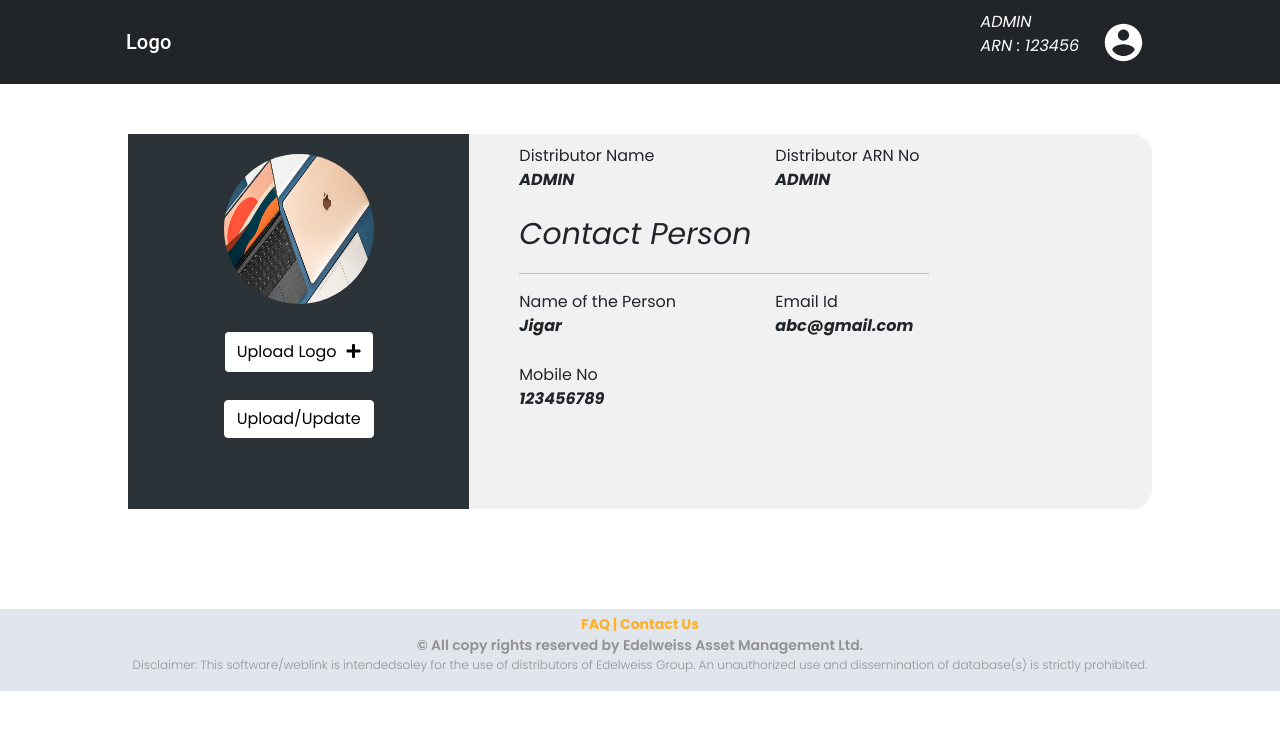
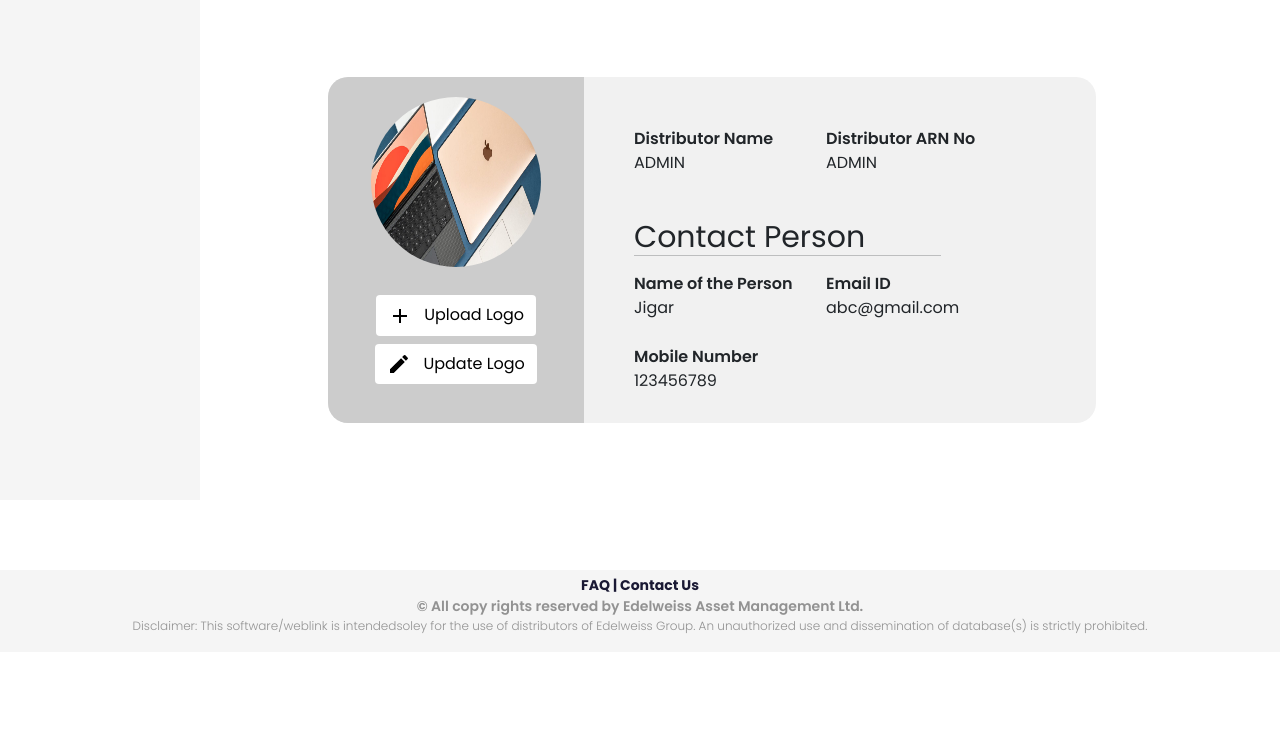
Before and after one commit to shahjigar556/Edelweises, a React (Create React App) app: page /profile in a window 1280 px wide. Shown: the top 730 px of the page. Built offline with nearby package versions, Linux system fonts and the light colour scheme.

Commit message:
bug fix and improvements

```diff
--- a/src/App.css
+++ b/src/App.css
@@ -48,7 +48,7 @@ input:focus{
 }
 
 .footer{
-  background-color: #e1e6ed;
+  background-color: #F5F5F5;
   text-align: center;
   padding-top: 5px;
   padding-bottom: 1px;
--- a/src/App.js
+++ b/src/App.js
@@ -7,11 +7,13 @@ import UploadPage from "./pages/UploadPage";
 import Profile from "./pages/Profile";
 import CoBranding from "./pages/CoBranding";
 import DashBoard from "./pages/DashBoard";
+import MainPage from "./pages/MainPage";
 
 function App() {
   return (
     <React.Fragment>
-      <Route exact path="/" component={Login} />
+      <Route exact path="/main" component={MainPage} />
+      <Route exact path="/login" component={Login} />
       <Route exact path="/register" component={SignUp} />
       <Route exact path="/upload" component={UploadPage} />
       <Route exact path="/profile" component={Profile} />
--- a/src/components/Footer.js
+++ b/src/components/Footer.js
@@ -3,20 +3,20 @@ import React from "react";
 function Footer() {
   return (
     <>
-      <div className="footer" style={{ marginTop: "100px" }}>
+      <div className="footer">
         <p
           style={{
-            color: "#feb126",
+            color: "#1A1934",
             fontWeight: 700,
             marginBottom: 0,
             fontSize: "14px",
           }}
         >
-          <a href style={{ color: "#feb126" }}>
+          <a href style={{ color: "#1A1934" }}>
             FAQ
           </a>{" "}
           |{" "}
-          <a href style={{ color: "#feb126" }}>
+          <a href style={{ color: "#1A1934" }}>
             Contact Us
           </a>
         </p>
--- a/src/components/Header.js
+++ b/src/components/Header.js
@@ -1,161 +1,130 @@
-import React from "react";
-import { makeStyles } from "@material-ui/core/styles";
-import AppBar from "@material-ui/core/AppBar";
-import Toolbar from "@material-ui/core/Toolbar";
-import Typography from "@material-ui/core/Typography";
-import IconButton from "@material-ui/core/IconButton";
-import AccountCircle from "@material-ui/icons/AccountCircle";
-import MenuItem from "@material-ui/core/MenuItem";
-import Menu from "@material-ui/core/Menu";
-import companyLogo from "../images/companyLogo.png";
-import { NavLink } from "react-router-dom";
-import { useState } from "react";
+import React from 'react';
+import PropTypes from 'prop-types';
+import { makeStyles } from '@material-ui/core/styles';
+import AppBar from '@material-ui/core/AppBar';
+import Tabs from '@material-ui/core/Tabs';
+import Tab from '@material-ui/core/Tab';
+import Typography from '@material-ui/core/Typography';
+import Box from '@material-ui/core/Box';
+import Dashboard from '../pages/DashBoard';
+import Upload from '../pages/UploadPage';
+import CoBranding from '../pages/CoBranding';
+import Profile from '../pages/Profile';
+import {useEffect} from 'react';
+function TabPanel(props) {
+  const { children, value, index, ...other } = props;
+
+  return (
+    <div
+      role="tabpanel"
+      hidden={value !== index}
+      id={`simple-tabpanel-${index}`}
+      aria-labelledby={`simple-tab-${index}`}
+      {...other}
+    >
+      {value === index && (
+        <Box p={3}>
+          <Typography>{children}</Typography>
+        </Box>
+      )}
+    </div>
+  );
+}
+
+TabPanel.propTypes = {
+  children: PropTypes.node,
+  index: PropTypes.any.isRequired,
+  value: PropTypes.any.isRequired,
+};
+
+function a11yProps(index) {
+  return {
+    id: `simple-tab-${index}`,
+    'aria-controls': `simple-tabpanel-${index}`,
+  };
+}
 
 const useStyles = makeStyles((theme) => ({
   root: {
     flexGrow: 1,
-    width: "100%",
+    backgroundColor: theme.palette.background.paper,
   },
-  menuButton: {
-    marginRight: theme.spacing(2),
+  appbar_color:{
+    backgroundColor: '#fff',
+    color: '#000',
+    borderBottom:' 2px solid #808080',
   },
-  title: {
-    flexGrow: 0.9,
+  customStyleOnTab:{
+    fontSize: '20px',
+    color:'#707070'
   },
-  linkStyle: {
-    textDecoration: "none",
-    color: "black",
-  },
-  font: {
-    [theme.breakpoints.down("sm")]: {
-      fontSize: "15px",
-      marginLeft: "1000px",
-      paddingTop:'5px'
-    },
-  },
+  activeTab:{
+    fontSize:'20px',
+    fontWeight:'600',
+    color:'#000'
+  }
+
 }));
 
-export default function MenuAppBar() {
+export default function Header() {
   const classes = useStyles();
-  const [auth, setAuth] = React.useState(true);
-  const [anchorEl, setAnchorEl] = React.useState(null);
-  const open = Boolean(anchorEl);
+  const [value, setValue] = React.useState(0);
+  useEffect(()=>{
+    console.log('In Header.js');
+  },[])
 
-  const handleChange = (event) => {
-    setAuth(event.target.checked);
+  const handleChange = (event, newValue) => {
+    setValue(newValue);
   };
-
-  const handleMenu = (event) => {
-    console.log(event.currentTarget);
-    setAnchorEl(event.currentTarget);
-  };
-
-  const handleClose = () => {
-    console.log("close clicked");
-    setAnchorEl(null);
-  };
-
-  const [name, setName] = useState("ADMIN");
-  const [ARN, setARN] = useState(123456);
 
   return (
     <div className={classes.root}>
-      <AppBar
-        position="static"
-        style={{ background: "#212529", color: "white" }}
-        elevation="0"
-      >
-        <Toolbar>
-          <Typography variant="h6" className={classes.title}>
-            {/* <img
-              src={companyLogo}
-              style={{ marginLeft: "10%" }}
-              alt="companyLogo"
-              className="img-fluid"
-              height="200px"
-              width="200px"
-            /> */}
-            <div style={{marginLeft:'11%'}}>
-                Logo
-            </div>
-          </Typography>
-          {auth && (
-            <div style={{ display: "flex" }}>
-              <div
-                style={{
-                  padding: "10px",
-                  marginLeft: "20px",
-                }}
-                className={classes.font}
-              >
-                <p style={{ fontFamily: "poppins", fontStyle: "italic",marginBottom:'0' }}>
-                  {name}
-                </p>
-                <p style={{ fontFamily: "poppins", fontStyle: "italic"}}>
-                  ARN :{" "}{ARN}
-                </p>
-              </div>
-              <IconButton
-                aria-label="account of current user"
-                aria-controls="menu-appbar"
-                aria-haspopup="true"
-                onClick={handleMenu}
-                color="inherit"
-
-              >
-                <AccountCircle style={{ fontSize: "45px" }} />
-              </IconButton>
-              <Menu
-                id="menu-appbar"
-                anchorEl={anchorEl}
-                anchorOrigin={{
-                  vertical: "top",
-                  horizontal: "right",
-                }}
-                keepMounted
-                transformOrigin={{
-                  vertical: "top",
-                  horizontal: "right",
-                }}
-                open={open}
-                onClose={handleClose}
-              >
-                <NavLink
-                  to="/profile"
-                  className={classes.linkStyle}
-                  activeStyle={{ color: "blue" }}
-                >
-                  <MenuItem onClick={handleClose}>Profile</MenuItem>
-                </NavLink>
-                <NavLink
-                  to="/dashboard"
-                  className={classes.linkStyle}
-                  activeStyle={{ color: "blue" }}
-                >
-                  <MenuItem onClick={handleClose}>Dashboard</MenuItem>
-                </NavLink>
-                <NavLink
-                  to="/cobranding"
-                  className={classes.linkStyle}
-                  activeStyle={{ color: "blue" }}
-                >
-                  <MenuItem onClick={handleClose}>Cobranding</MenuItem>
-                </NavLink>
-                <NavLink
-                  to="/upload"
-                  className={classes.linkStyle}
-                  activeStyle={{ color: "blue" }}
-                >
-                  <MenuItem onClick={handleClose}>Upload</MenuItem>
-                </NavLink>
-              </Menu>
-            </div>
-          )}
-        </Toolbar>
+      <AppBar position="static" className={classes.appbar_color} elevation={0}>
+        <Tabs
+            value={value}
+            onChange={handleChange}
+            aria-label="simple tabs example"
+            TabIndicatorProps={{style: {backgroundColor: "white" , fontFamily : 'Poppins'}}}
+            classes={{indicator: classes.customStyleOnActiveTab}}>
+          <Tab label={<span className={ value === 0 ? classes.activeTab : classes.customStyleOnTab}>Dashboard</span>}  {...a11yProps(0)} />
+          <Tab label={<span className={ value === 1 ? classes.activeTab : classes.customStyleOnTab}>Upload</span>}  {...a11yProps(1)} />
+          <Tab label={<span className={ value === 2 ? classes.activeTab : classes.customStyleOnTab}>Co-Branding</span>} {...a11yProps(2)} />
+          <Tab label={<span className={ value === 3 ? classes.activeTab : classes.customStyleOnTab}>Profile</span>} {...a11yProps(3)} />
+        </Tabs>
       </AppBar>
-      {/* <center>
-        <hr style={{ width: "80%" }} />
-      </center> */}
+      <TabPanel value={value} index={0}>
+        <Dashboard />
+      </TabPanel>
+      <TabPanel value={value} index={1}>
+        <Upload/>
+      </TabPanel>
+      <TabPanel value={value} index={2}>
+        <CoBranding/>
+      </TabPanel>
+      <TabPanel value={value} index={3}>
+        <Profile/>
+      </TabPanel>
     </div>
+    // <div className={classes.root}>
+    //   <AppBar position="static">
+    //     <Tabs value={value} onChange={handleChange} aria-label="simple tabs example">
+    //       <Tab label="Item One" {...a11yProps(0)} />
+    //       <Tab label="Item Two" {...a11yProps(1)} />
+    //       <Tab label="Item Three" {...a11yProps(2)} />
+    //     </Tabs>
+    //   </AppBar>
+    //   <TabPanel value={value} index={0}>
+    //       <Dashboard />
+    //   </TabPanel>
+    //   <TabPanel value={value} index={1}>
+    //        <Upload/>
+    //   </TabPanel>
+    //   <TabPanel value={value} index={2}>
+    //        <CoBranding/>
+    //   </TabPanel>
+    //    <TabPanel value={value} index={3}>
+    //          <Profile/>
+    //    </TabPanel>
+    // </div>
   );
 }
--- a/src/components/uploadLogo/Button.js
+++ b/src/components/uploadLogo/Button.js
@@ -1,18 +1,23 @@
 import React from "react";
 import './button.css';
-function Button({text,color,backgroundColor}) {
+import CreateIcon from '@material-ui/icons/Create';
+import AddIcon from '@material-ui/icons/Add';
+
+
+function Button({text,color,backgroundColor,type}) {
     const handleChange=()=>{
         console.log('Upload button clicked')
     }
+
   return (
     <React.Fragment>
       <div className="button-wrap">
         <label className="new-button" for="upload" style={{color,backgroundColor}}>
+          <span style={{marginRight: '8px'}}>
+            {type? <AddIcon/>: <CreateIcon/>}
+          </span>
           {" "}
           {text}
-          <span style={{ marginLeft: "10px" }}>
-            <i className="fas fa-plus"></i>
-          </span>
         </label>
         <input onClick={handleChange} id="upload" type="file" />
       </div>
--- a/src/pages/CoBranding.js
+++ b/src/pages/CoBranding.js
@@ -88,7 +88,7 @@ function CoBranding() {
   };
   return (
     <div>
-      <Header />
+      {/* <Header /> */}
       <div className={classes.root}>
         <Grid container>
           <Grid item md={6} xs={12} className={classes.leftPart}>
--- a/src/pages/DashBoard.js
+++ b/src/pages/DashBoard.js
@@ -50,7 +50,7 @@ function DashBoard() {
   const classes = useStyles();
   return (
     <div>
-      <Header />
+      {/* <Header /> */}
 
       <div className={classes.root}>
         <div style={{ display: "flex" }}>
--- a/src/pages/Profile.js
+++ b/src/pages/Profile.js
@@ -9,9 +9,10 @@ import laptop from "../images/laptop.jpg";
 import Button from "../components/uploadLogo/Button";
 import Footer from "../components/Footer";
 
+
 const useStyles = makeStyles((theme) => ({
   leftPart: {
-    backgroundColor: "#2c3338",
+    backgroundColor: "#CCCCCC",
     display: "flex",
     flexDirection: "column",
     justifyContent: "center",
@@ -21,17 +22,19 @@ const useStyles = makeStyles((theme) => ({
   },
   root: {
     margin: "auto",
-    width: "80%",
-    marginTop: "50px",
+    marginLeft:'10%',
+    width: "60%",
+    overflowY : 'hidden',
     borderRadius: "20px",
     backgroundColor: "#f1f1f1",
   },
   bold: {
-    fontWeight: "bold",
-    fontStyle:'italic'
+    // fontWeight: "bold",
+    // fontStyle:'italic'
   },
   line: {
     width: "80%",
+    marginTop: '-5px',
   },
   imgStyle: {
     borderRadius: "50%",
@@ -66,8 +69,10 @@ function Profile() {
   const [mobile, setMobile] = useState(123456789);
   return (
     <div >
-      <Header />
-      <div style={{marginBottom:'100px'}}>
+      {/* <Header /> */}
+      <div style={{display:'flex', marginBottom: '70px'}}>
+        <div style={{width:"200px",height:"500px",background:'#f5f5f5'}}>
+        </div>
         <div className={classes.root}>
           <Grid container>
             <Grid item xs={12} md={4} className={classes.leftPart}>
@@ -87,8 +92,8 @@ function Profile() {
                     src={laptop}
                     style={{
                       borderRadius: "50%",
-                      height: "150px",
-                      width: "150px",
+                      height: "170px",
+                      width: "170px",
                     }}
                     className="img-fluid"
                   />
@@ -100,17 +105,13 @@ function Profile() {
                 >
                   <center>
                     {/* <input type="file" /> */}
-                    <Button text="Upload Logo"/>
+                    <Button backgroundColor="#fff" text="Upload Logo" type={true}/>
                   </center>
                 </Grid>
                 <Grid item xs={12}>
                   <center>
-                    <button
-                      className="btn btn-primary text-center"
-                      style={{backgroundColor:'white',color:"black",margin: "20px",border:'1px solid white'}}
-                    >
-                      Upload/Update
-                    </button>
+                    <Button backgroundColor="#fff" text="Update Logo" type={false}/>
+
                   </center>
                 </Grid>
               </Grid>
@@ -118,42 +119,42 @@ function Profile() {
 
             <Grid
               className={classes.imgMargin}
-              style={{ marginLeft: "50px" }}
+              style={{ marginLeft: "50px" ,marginTop: '50px' }}
               item
               xs={12}
               md={6}
             >
               <Grid container>
                 <Grid item xs={12} md={6}>
-                  Distributor Name
+                <div style={{fontWeight: '600'}}>Distributor Name</div>
                   <div className={classes.bold}>{name}</div>
                 </Grid>
                 <Grid className={classes.margin} item xs={12} md={6}>
-                  Distributor ARN No
+                  <div style={{fontWeight: '600'}}>Distributor ARN No</div>
                   <div className={classes.bold}>{ARN}</div>
                 </Grid>
-                <div style={{ marginTop: "20px", fontSize: "30px",fontStyle:"italic" }}>
+                <div style={{ marginTop: "40px", fontSize: "30px"}}>
                   Contact Person
                 </div>
                 <hr className={classes.line} />
               </Grid>
               <Grid container>
                 <Grid className={classes.margin} item xs={12} md={6}>
-                  Name of the Person
+                <div style={{fontWeight: '600'}}>Name of the Person</div>
                   <div className={classes.bold}>{personName}</div>
                 </Grid>
                 <Grid className={classes.margin} item xs={12} md={6}>
-                  Email Id
+                <div style={{fontWeight: '600'}}>Email ID</div>
                   <div className={classes.bold}>{email}</div>
                 </Grid>
                 <Grid item xs={12} md={6} style={{ marginTop: "25px" }}>
-                  Mobile No
+                <div style={{fontWeight: '600'}}>Mobile Number</div>
                   <div className={classes.bold}>{mobile}</div>
                 </Grid>
               </Grid>
             </Grid>
           </Grid>
-        </div>
+        </div>{/*root*/}
       </div>
       <Footer />
     </div>
--- a/src/pages/UploadPage.js
+++ b/src/pages/UploadPage.js
@@ -110,7 +110,7 @@ function UploadPage() {
 
   return (
     <div >
-      <Header />
+      {/* <Header /> */}
       <div className={classes.root}>
         <Grid container style={{ marginBottom: "50px" }}>
           <Grid
```
Also changed, not shown: src/components/Container.js (+20 -20 lines), src/pages/MainPage.js (added, +12 -0 lines), 1 other file (tests, documents, lock files or other folders).
